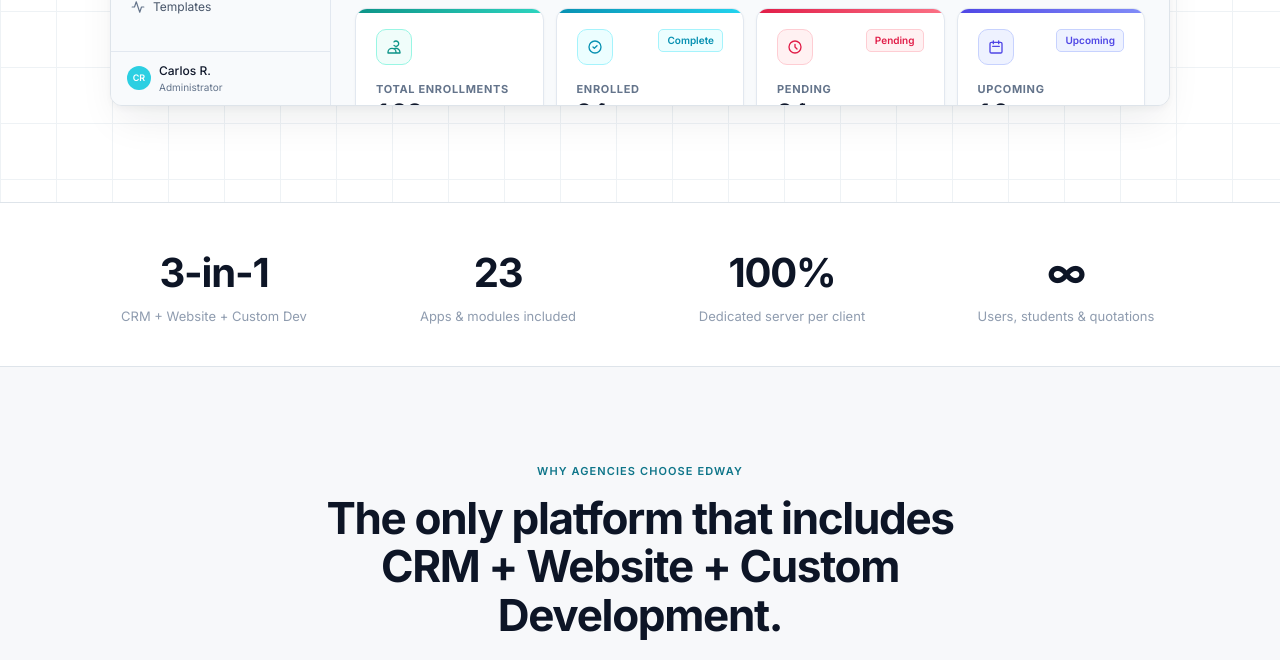
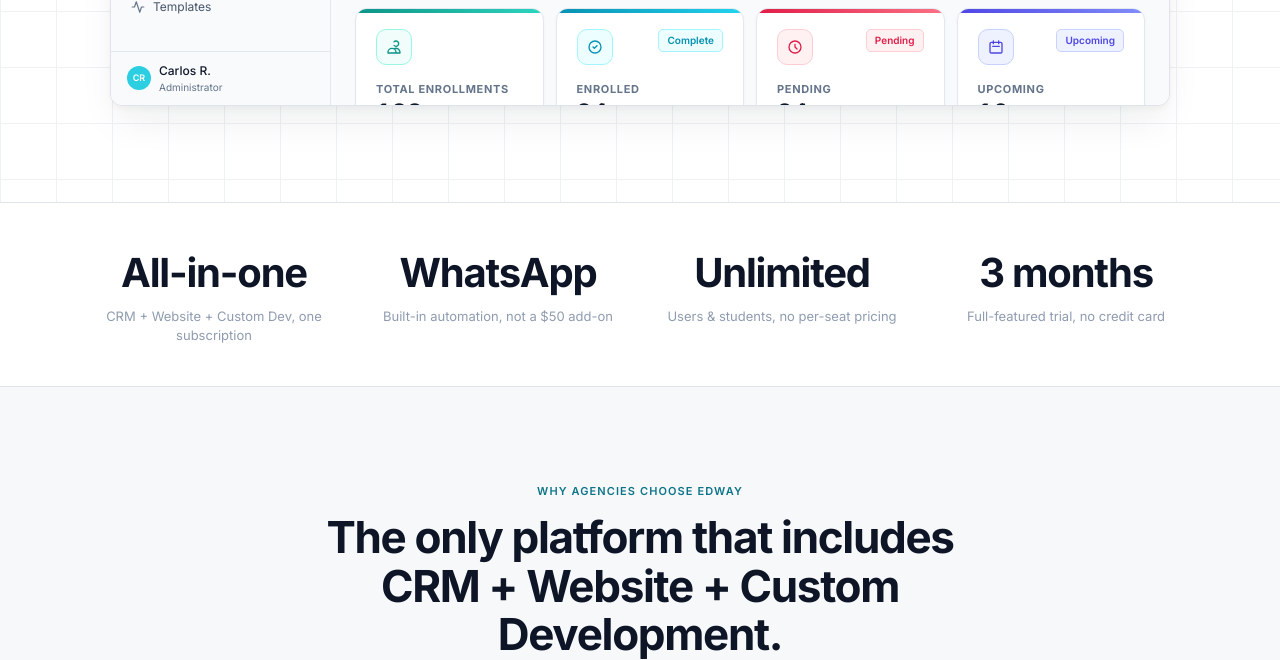
Before and after one commit to hernansaa/edway-web, a Django app: template src/apps/marketing/templates/marketing/home.html in a window 1280 px wide. Shown: the part 1393-2053 px from the top of the page. Run offline with Django 5.2, Linux system fonts and the light colour scheme; the template is opened without the code that fills it, so the values that code supplies are empty; style sheets or scripts are compiled from the project's sources.

Commit message:
Improve homepage stats bar: WhatsApp built-in, unlimited users, 3-month trial

```diff
--- a/src/apps/marketing/templates/marketing/home.html
+++ b/src/apps/marketing/templates/marketing/home.html
@@ -114,20 +114,20 @@
     <div style="max-width:1152px;margin:0 auto;padding:0 24px;">
         <div class="grid grid-cols-2 md:grid-cols-4 r-stat-gap" style="gap:32px;">
             <div style="text-align:center;">
-                <div class="stat-number">3-in-1</div>
-                <p style="font-size:13px;color:var(--text-muted);margin-top:4px;">CRM + Website + Custom Dev</p>
+                <div class="stat-number">All-in-one</div>
+                <p style="font-size:13px;color:var(--text-muted);margin-top:4px;">CRM + Website + Custom Dev, one subscription</p>
             </div>
             <div style="text-align:center;">
-                <div class="stat-number">23</div>
-                <p style="font-size:13px;color:var(--text-muted);margin-top:4px;">Apps & modules included</p>
+                <div class="stat-number">WhatsApp</div>
+                <p style="font-size:13px;color:var(--text-muted);margin-top:4px;">Built-in automation, not a $50 add-on</p>
             </div>
             <div style="text-align:center;">
-                <div class="stat-number">100%</div>
-                <p style="font-size:13px;color:var(--text-muted);margin-top:4px;">Dedicated server per client</p>
+                <div class="stat-number">Unlimited</div>
+                <p style="font-size:13px;color:var(--text-muted);margin-top:4px;">Users & students, no per-seat pricing</p>
             </div>
             <div style="text-align:center;">
-                <div class="stat-number">∞</div>
-                <p style="font-size:13px;color:var(--text-muted);margin-top:4px;">Users, students & quotations</p>
+                <div class="stat-number">3 months</div>
+                <p style="font-size:13px;color:var(--text-muted);margin-top:4px;">Full-featured trial, no credit card</p>
             </div>
         </div>
     </div>
```
